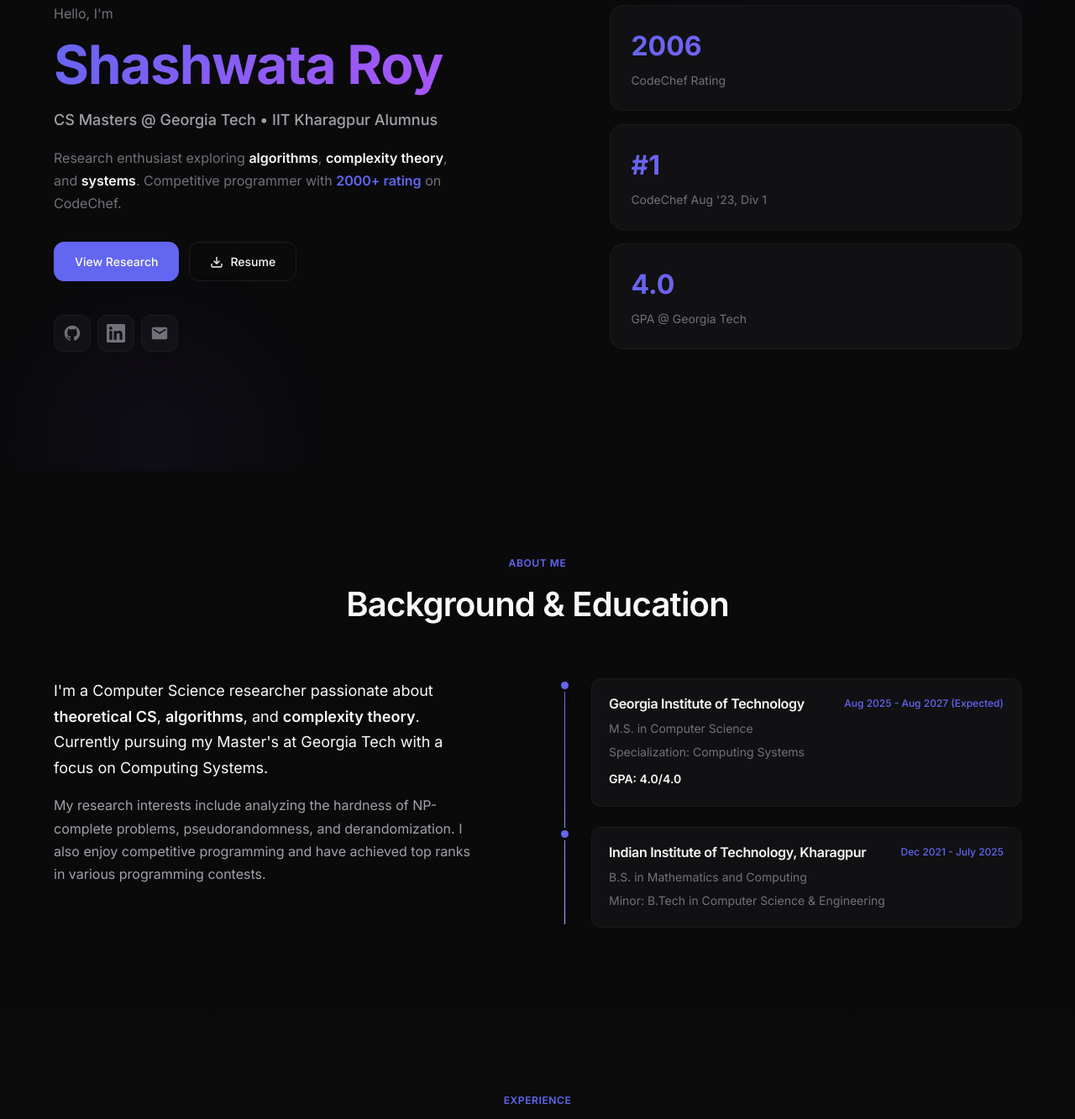
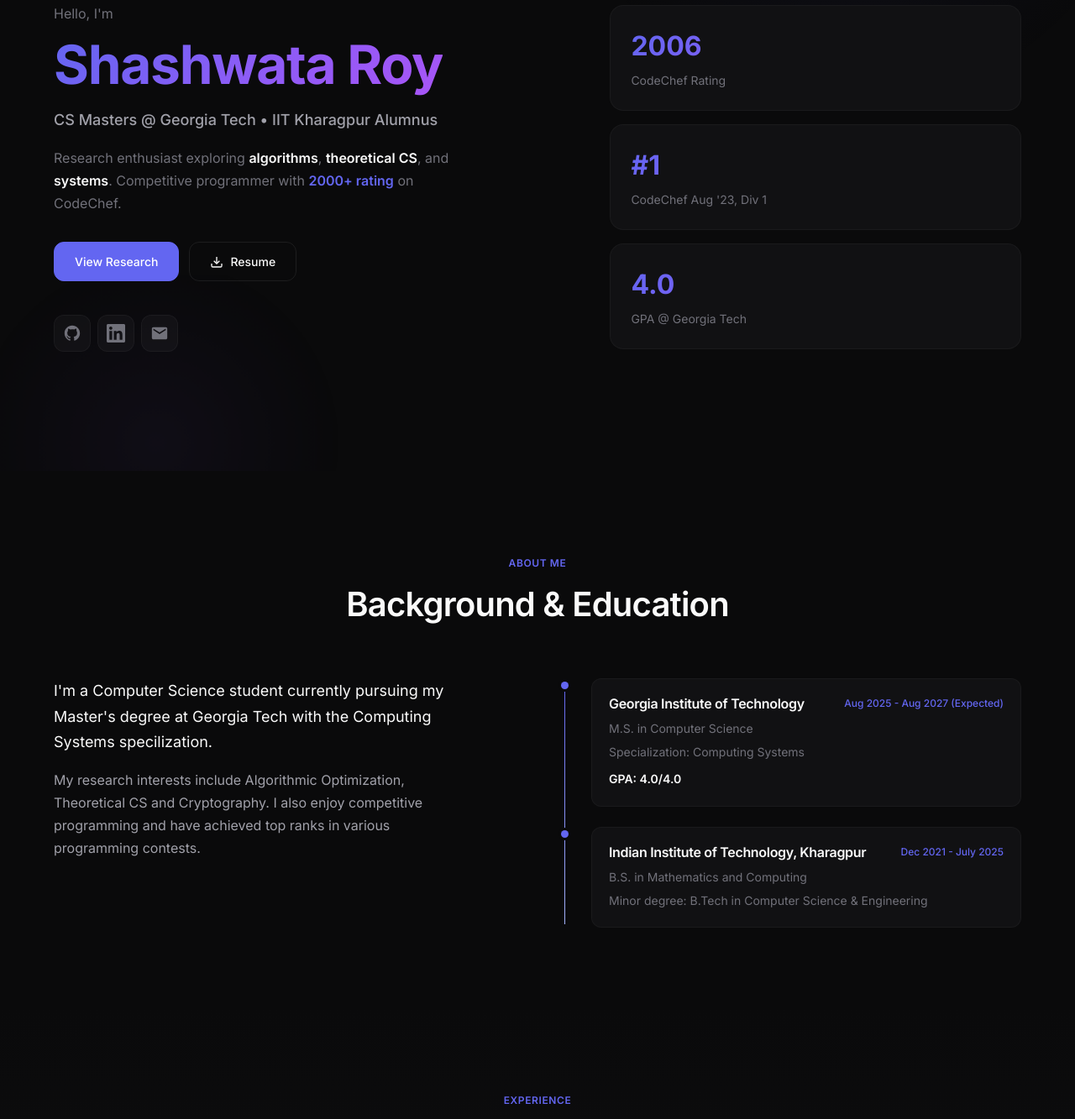
Before and after one commit to RoyCoding8/portfolio-website, a website built with Vite: page index.html in a window 1280 px wide. Shown: the part 239-1572 px from the top of the page at 84% size. Built offline with nearby package versions, Linux system fonts and the light colour scheme.

Commit message:
Update index.html

```diff
--- a/index.html
+++ b/index.html
@@ -9,7 +9,7 @@
   <meta name="keywords"
     content="Shashwata Roy, Georgia Tech, IIT Kharagpur, competitive programming, algorithms, research">
   <meta name="author" content="Shashwata Roy">
-  <title>Shashwata Roy | CS Researcher & Problem Solver</title>
+  <title>Shashwata Roy | CS Student & Problem Solver</title>
   <link rel="icon" type="image/svg+xml" href="/vite.svg">
 </head>
 
@@ -47,7 +47,7 @@
             CS Masters @ Georgia Tech • IIT Kharagpur Alumnus
           </p>
           <p class="hero-description">
-            Research enthusiast exploring <strong>algorithms</strong>, <strong>complexity theory</strong>, and
+            Research enthusiast exploring <strong>algorithms</strong>, <strong>theoretical CS</strong>, and
             <strong>systems</strong>.
             Competitive programmer with <span class="highlight">2000+ rating</span> on CodeChef.
           </p>
@@ -125,13 +125,10 @@
         <div class="about-content fade-in">
           <div class="about-text">
             <p class="about-intro">
-              I'm a Computer Science researcher passionate about <strong>theoretical CS</strong>,
-              <strong>algorithms</strong>, and <strong>complexity theory</strong>. Currently pursuing
-              my Master's at Georgia Tech with a focus on Computing Systems.
+              I'm a Computer Science student currently pursuing my Master's degree at Georgia Tech with the Computing Systems specilization.
             </p>
             <p>
-              My research interests include analyzing the hardness of NP-complete problems,
-              pseudorandomness, and derandomization. I also enjoy competitive programming
+              My research interests include Algorithmic Optimization, Theoretical CS and Cryptography. I also enjoy competitive programming
               and have achieved top ranks in various programming contests.
             </p>
           </div>
@@ -158,7 +155,7 @@
                   <span class="timeline-date">Dec 2021 - July 2025</span>
                 </div>
                 <p class="timeline-degree">B.S. in Mathematics and Computing</p>
-                <p class="timeline-minor">Minor: B.Tech in Computer Science & Engineering</p>
+                <p class="timeline-minor">Minor degree: B.Tech in Computer Science & Engineering</p>
               </div>
             </div>
           </div>
@@ -372,7 +369,7 @@
               <span class="skill-tag">Theory of Computation</span>
               <span class="skill-tag">Machine Learning</span>
               <span class="skill-tag">Deep Learning</span>
-              <span class="skill-tag">NLP</span>
+              <span class="skill-tag">Programming Languages</span>
               <span class="skill-tag">Cryptography</span>
             </div>
           </div>
@@ -384,6 +381,7 @@
               <span class="skill-tag">Linear Algebra</span>
               <span class="skill-tag">Probability</span>
               <span class="skill-tag">Combinatorics</span>
+              <span class="skill-tag">Numerical Optimization</span>
               <span class="skill-tag">Graph Theory</span>
               <span class="skill-tag">Stochastic Processes</span>
             </div>
```
